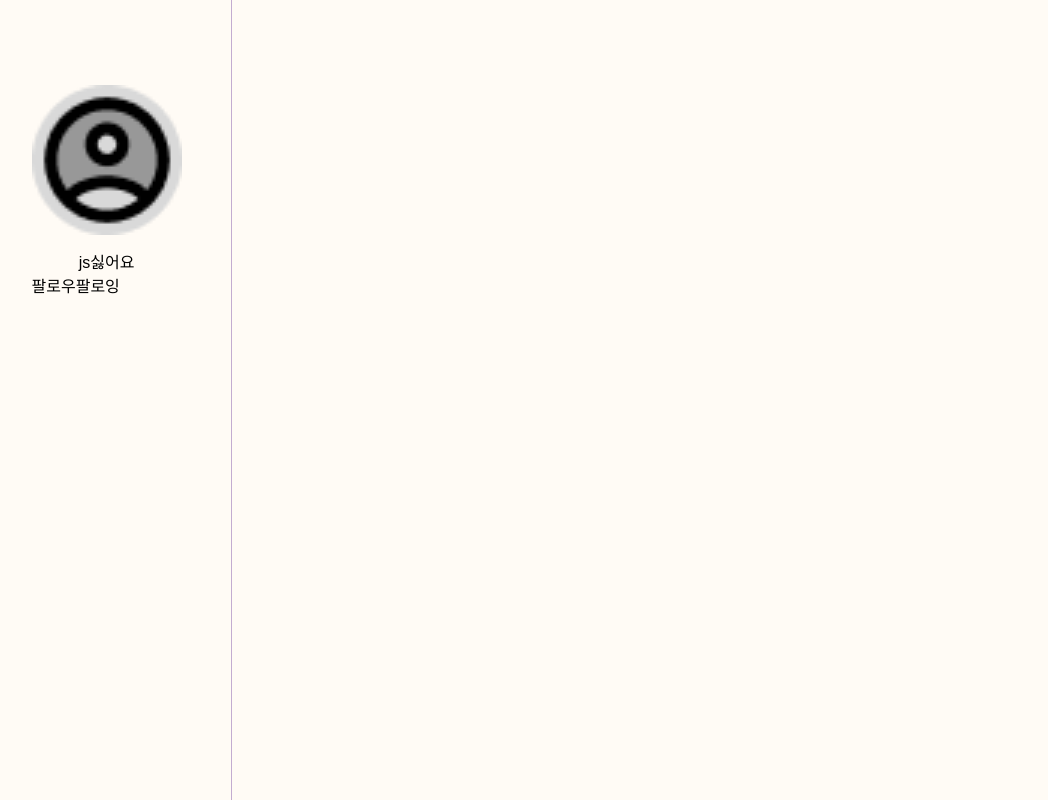
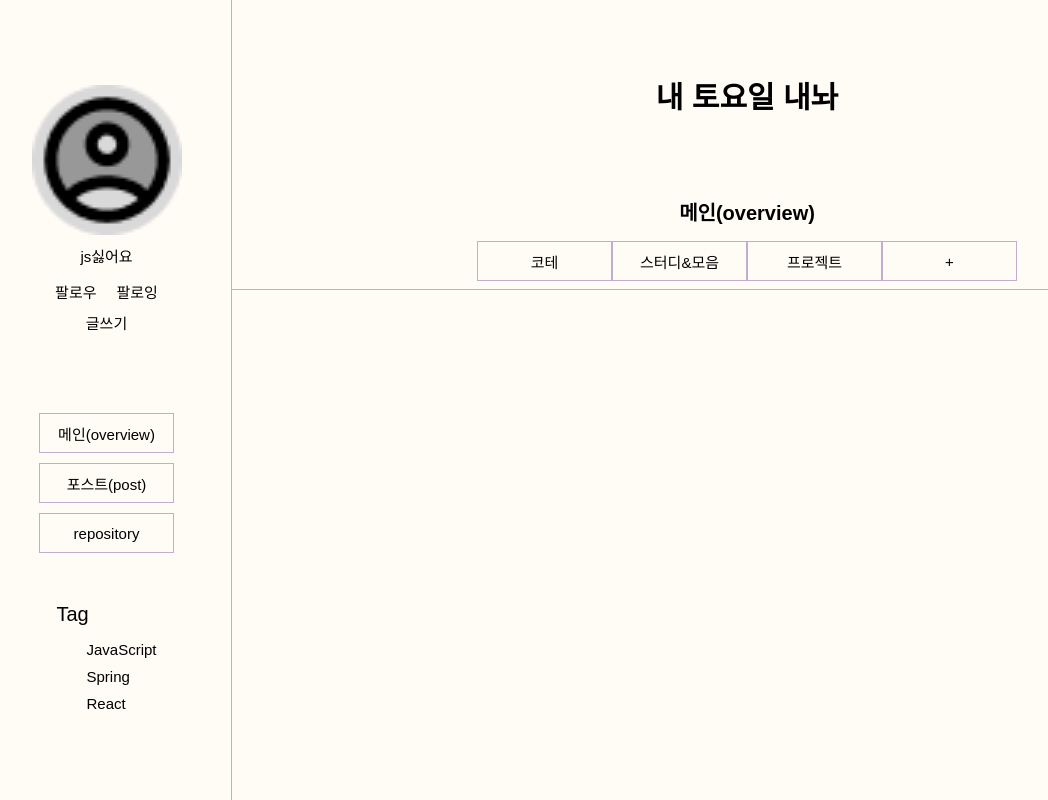
Before and after one commit to Hyangyoun/StudyCode_front, a React (Create React App) app: page /blog in a window 1280 px wide. Shown: the top 800 px of the page, without its empty margins (18-1066 px from the left). Built offline with nearby package versions, Linux system fonts and the light colour scheme.

Commit message:
사이드바, 헤더 하는중
사이드바 기능 + 헤더 더해야함

```diff
--- a/src/App.js
+++ b/src/App.js
@@ -2,9 +2,9 @@ import MainPage from './Page/MainPage';
 import GlobalStyle from './GlobalStyle';
 import LoginPage from './Page/LoginPage';
 import MembershipPage from './Page/MembershipPage';
-import BlogMainSkin1 from './Page/BlogMainSkin1';
 import { BrowserRouter,Route, Routes } from 'react-router-dom';
 import './App.css';
+import BlogPage from './Page/BlogPage';
 
 function App() {
   return (
@@ -15,7 +15,7 @@ function App() {
           <Route index element = {<MainPage />} />
           <Route path="/login" element = {<LoginPage />} />
           <Route path="login/membership" element = {<MembershipPage />} />
-          <Route path="blog" element = {<BlogMainSkin1 />} />
+          <Route path="blog" element = {<BlogPage />} />
         </Routes>
       </BrowserRouter>
     </>
--- /dev/null
+++ b/src/Blog/BlogSkin1.jsx
@@ -0,0 +1,98 @@
+import styled from "styled-components";
+
+function BlogMainSkin1(props){
+    return(
+        <Sidebar>
+            <img className="profilepicture" src="/image/icon/profile.png" alt="프로필사진"/>
+            <div className="nickname">js싫어요</div>
+            <div className="follow">
+                <span>팔로우{}</span>
+                <span>팔로잉{}</span>
+            </div>
+            <span className="write">글쓰기</span>
+            <div className="cartegoryform">
+                <div>메인(overview)</div>
+                <div>포스트(post)</div>
+                <div>repository</div>
+            </div>
+            <div className="tagBox"> Tag
+                <ul>
+                    <li>JavaScript</li>
+                    <li>Spring</li>
+                    <li>React</li>
+                </ul>
+            </div>
+            <img className="home" src="/image/icon/home.png" alt="프로필사진"/>
+        </Sidebar>
+    )
+}
+
+const Sidebar = styled.div`
+    width: 250px; height: 1180px;
+    border-right: 1px solid #C3ACD0;
+    display: flex;
+    flex-direction: column;
+    align-items: center;
+    font-size: 15px;
+    .profilepicture{
+        width: 150px; height: auto;
+        margin-top: 85px;
+    }
+    .nickname{
+        margin-top: 10px;
+        align-items: center;
+        text-align: center;
+    }
+    .follow{
+        margin-top: 15px;
+        display: flex;
+        flex-direction: row;
+
+        >span{
+            margin: 0 10px 0 10px;
+        }
+    }
+    .write{
+        margin-top: 10px;
+        display: flex;
+       justify-content:center;
+    }
+    .cartegoryform{
+    margin-top: 70px;
+
+        >div{
+            width: 135px; height: 40px;
+            margin: 10px;
+            border: 1px solid #C3ACD0;
+            display: flex;
+            justify-content: center;
+            align-items: center;
+        }
+    }
+    .tagBox {
+        margin-top: 40px;
+        font-size: 20px;
+
+        &>ul {
+            flex-direction: column;
+            margin: 15px 0 0 30px;
+            font-size: 15px;
+            > li {
+                cursor: pointer;
+            }
+            > li:hover {
+                color: #674188;
+                text-decoration: underline;
+            }
+            li:not(:last-child) {
+                margin-bottom: 10px;
+            }
+        }
+    }
+    .home{
+        margin-top: 400px;
+        width: 30px; height: auto;
+    }
+    `
+
+export default BlogMainSkin1
--- /dev/null
+++ b/src/Blog/BlogSkin1Header.jsx
@@ -0,0 +1,74 @@
+import React, { useEffect, useState } from "react";
+import styled from "styled-components";
+
+/** 윈도우 크기 감지 state */
+function BlogSkin1Header(props){
+    const [screenSize , setScreenSize] = useState(window.innerWidth - 250)
+
+/** 윈도우 변화 감지 */
+    const HandleScreenSize = () => {
+        setScreenSize(window.innerWidth - 250)
+    }
+
+/** 윈도우 변화를 감시할 이벤트 생성과 삭제 */
+    useEffect(()=>{
+        window.addEventListener('resize', HandleScreenSize);
+        return () => { // cleanup
+            window.removeEventListener('resize', HandleScreenSize);
+        }},[])
+
+/** 블로그 헤더  */
+
+    return(
+        <BlogHeader $screenSize={screenSize}>
+            <div className="blogName">내 토요일 내놔</div>
+            <div className="blogMain">메인(overview)</div>
+            <div>
+                <ul className="blogMenu">
+                    <li>코테</li>
+                    <li>스터디&모음</li>
+                    <li>프로젝트</li>
+                    <li>+</li>
+                </ul>
+            </div>
+        </BlogHeader>
+    )
+}
+const BlogHeader = styled.div`
+    width:${props => props.$screenSize}px;
+    height: 290px;
+    display: flex;
+    flex-direction: column;
+    align-items: center;
+    justify-content: center;
+    border-bottom :1px solid #C3ACD0 ;
+    .blogName{
+        margin-top: 80px;
+        font-size: 30px;
+        font-weight: bold;
+    }
+    .blogMain{
+        margin-top: 80px;
+        font-size: 20px;
+        font-weight: bold;
+    }
+    .blogMenu{
+        display: flex;
+        flex-direction: row;
+        align-items: center;
+        justify-content: flex-start;
+        font-size: 15px;
+        > li {
+            border :1px solid #C3ACD0 ;
+            width: 135px; height: 40px;
+            align-items: center;
+            justify-content: center;
+            cursor: pointer;
+        }
+        > li:hover {
+            background-color: #C3ACD0;
+        }
+    }
+
+`
+export default BlogSkin1Header
--- a/src/Page/BlogMainSkin1.jsx
+++ /dev/null
@@ -1,41 +0,0 @@
-import React, { useState } from "react";
-import styled from "styled-components";
-
-function BlogMainSkin1(){
-    return(
-        <Sidebar>
-            <div>
-                <img src="./image/icon/profile.png" alt="프로필사진"/>
-                <div className="nickname">js싫어요</div>
-                <div>
-                    <span className="myfollow">팔로우{}</span>
-                    <span className="myfollowing">팔로잉{}</span>
-                </div>
-            </div>
-        </Sidebar>
-    )
-}
-
-const Sidebar = styled.div`
-    width: 250px; height: 1180px;
-    border-right: 1px solid #C3ACD0;
-    display: flex;
-    flex-direction: column;
-    align-items: center;
-    img{
-        width: 150px; height: auto;
-        margin-top: 85px;
-    }
-    .nickname{
-        margin-top: 10px;
-        align-items: center;
-        text-align: center;
-    }
-    .myfollow{
-
-    }
-    .myfollowing{
-
-    }
-`
-export default BlogMainSkin1
--- /dev/null
+++ b/src/Page/BlogPage.jsx
@@ -0,0 +1,17 @@
+import BlogMainSkin1 from "../Blog/BlogSkin1";
+import BlogSkin1Header from "../Blog/BlogSkin1Header";
+import styled from "styled-components";
+
+function BlogPage(props){
+    return(
+        <BlogSection>
+            <BlogMainSkin1/>
+            <BlogSkin1Header/>
+        </BlogSection>
+    )
+}
+const BlogSection = styled.div`
+    display: flex;
+    flex-direction: row;
+`
+export default BlogPage
```
Also changed, not shown: public/image/icon/home.png (added).
